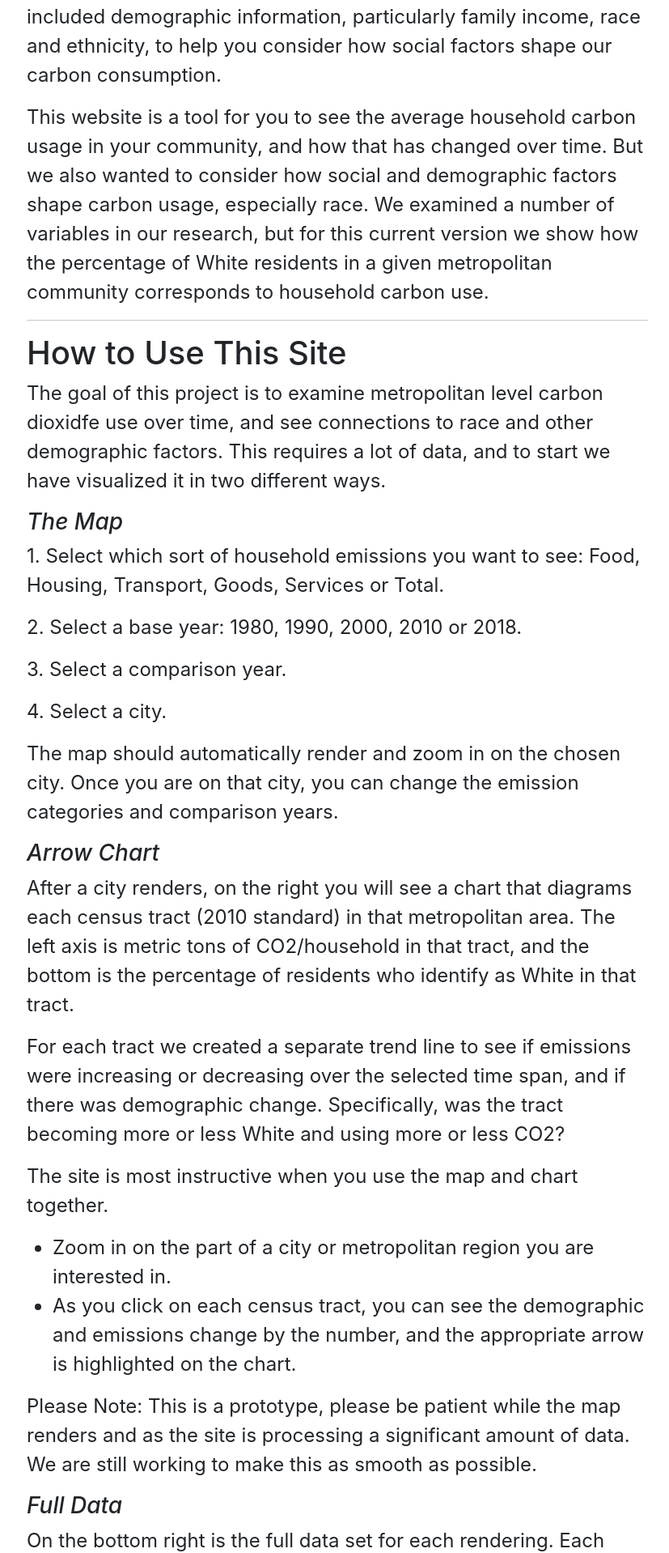
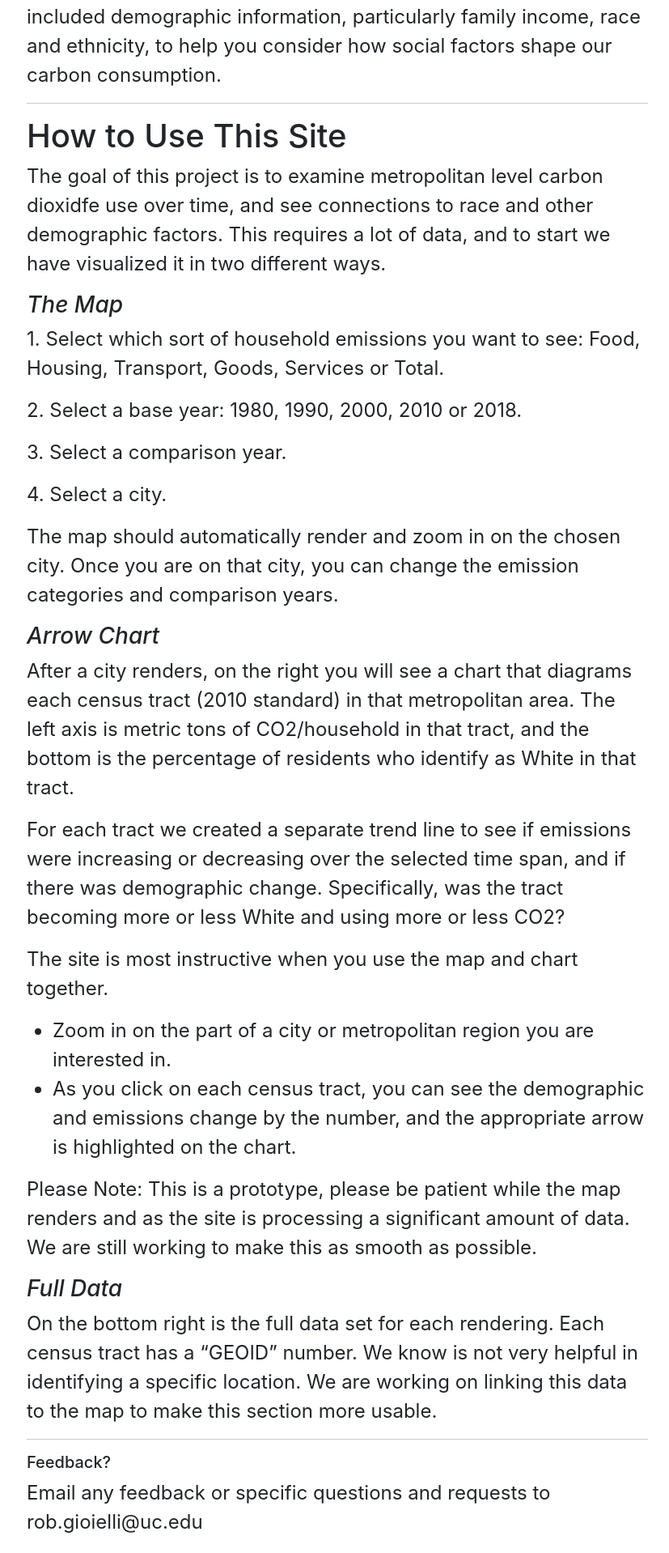
Before and after one commit to ucdscenter/climate_maps_v2, a React (Create React App) app in the folder climate-maps-mapbox-gl/: page / in a window 1280 px wide. Shown: the part 588-2506 px from the top of the page at 81% size, without its empty margins (223-1050 px from the left). Built offline with nearby package versions, Linux system fonts and the light colour scheme.

Commit message:
fixing copy mistakes

```diff
--- a/climate-maps-mapbox-gl/src/About.js
+++ b/climate-maps-mapbox-gl/src/About.js
@@ -1,13 +1,13 @@
 export default function About() {
     return (
         <div className="home-content">
-            <p><h3>Rob Gioielli: Project Director</h3><em>Associate Professor of History University of Cincinnati Blue Ash College</em></p>
+            <p><h3>Rob Gioielli: Project Director</h3><em>Professor of History</em></p>
 
             <p><h3>Woo-Lack Kim: Geographic Modeling Lead</h3><em>PhD student, School of Planning at DAAP</em></p>
             <p><h3>Ezra Edgerton : Data Visualization</h3><em>Data Scientist, UC Digital Scholarship Center</em></p>
             <p><h3>Amy Koshoffer: Consulting Librarian</h3><em>Assistant Director of Research and Data Services , UC Libraries</em></p>
             <p><h3>Gagan Kumar Reddy Nanu: Software Engineer</h3><em>Graduate Student, MEng in Computer Science</em></p>
-            <p>Special thanks to Jenny Latessa, who made significant contributions to the the previous incarnation of this project.</p>
+            <p>Special thanks to Jenny Latessa, who made significant contributions to the previous incarnation of this project.</p>
         </div>
     )
 }
--- a/climate-maps-mapbox-gl/src/Home.js
+++ b/climate-maps-mapbox-gl/src/Home.js
@@ -18,8 +18,6 @@ export default function Home() {
             <p>
                 This website is a tool for you to see what the carbon footprint is in your community, and how that has changed over time. We also included demographic information, particularly family income, race and ethnicity, to help you consider how social factors shape our carbon consumption.
             </p>
-            <p>
-                This website is a tool for you to see the average household carbon usage in your community, and how that has changed over time. But we also wanted to consider how social and demographic factors shape carbon usage, especially race. We examined a number of variables in our research, but for this current version we show how the percentage of White residents in a given metropolitan community corresponds to household carbon use.             </p>
             <hr></hr>
             <h1>How to Use This Site  </h1>
             <p>
@@ -48,7 +46,7 @@ export default function Home() {
  <hr></hr>
 
  <h5>Feedback? </h5>
- <p>Email any feedback or specific questions and requests to gioielr@ucmail.uc.edu</p>
+ <p>Email any feedback or specific questions and requests to rob.gioielli@uc.edu</p>
 </div >
     )
 }
```
